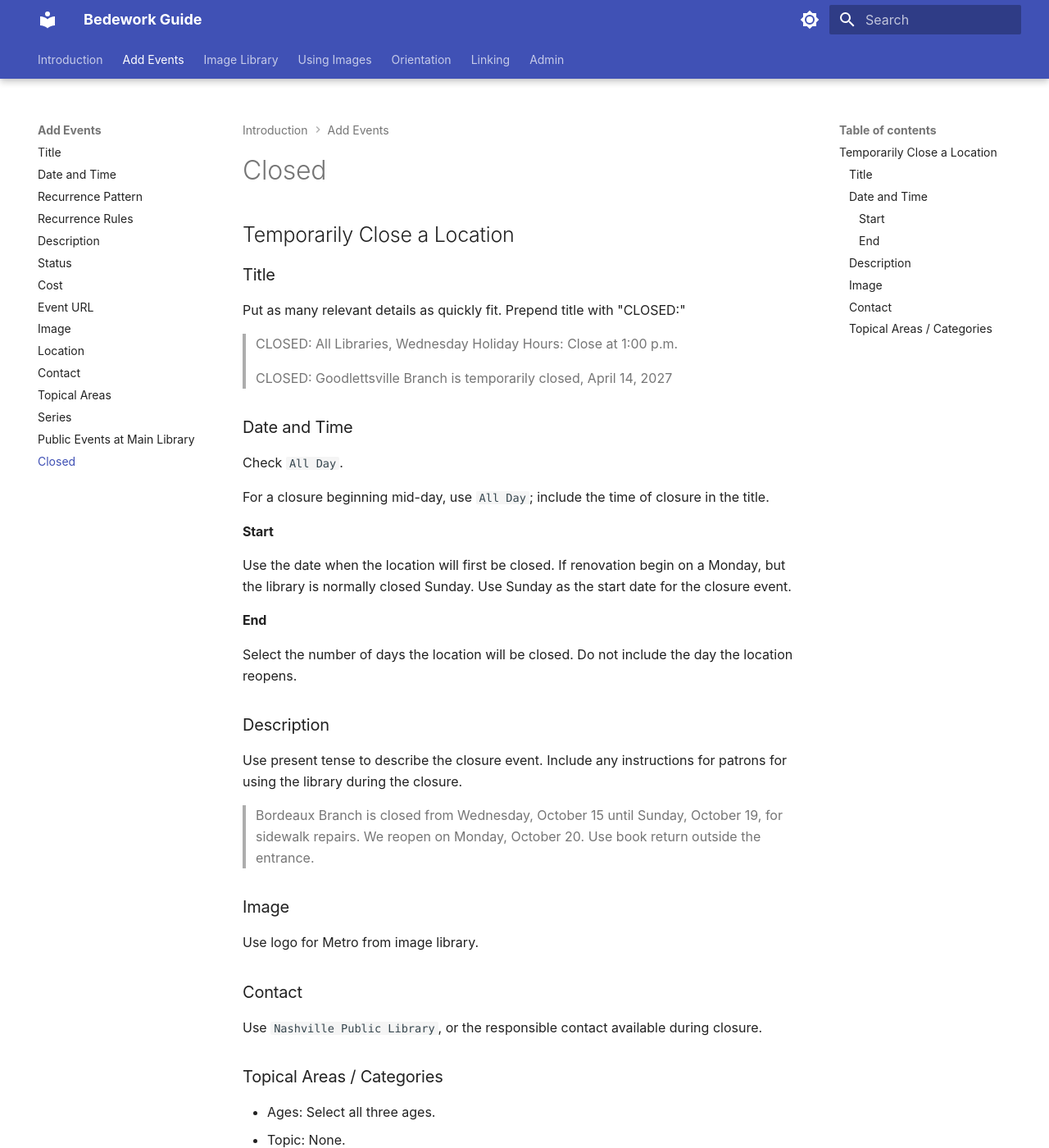
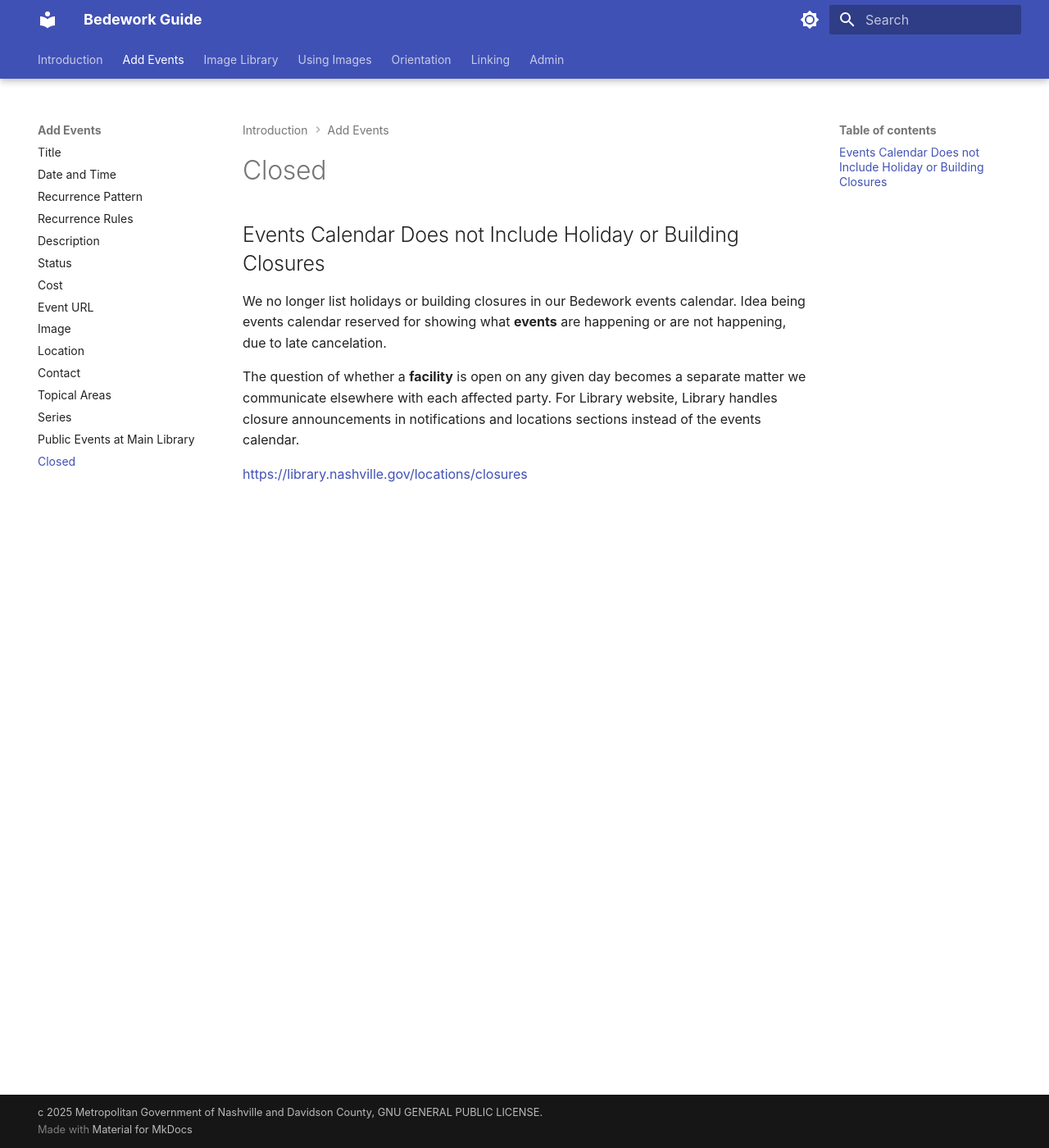
Before and after one commit to Nashville-Public-Library/bedework-docs, an MkDocs documentation site: the page built from docs/add-events/closed.md, in a window 1280 px wide and 1400 px high. Shown: the whole window at 82% size. Built offline with MkDocs 1.6.1 and Material for MkDocs 9.7.7, drawn with Linux system fonts in a browser that asks for light colours; some of the changed text lies outside the part shown.

Commit message:
Updaing Closed section, we don't close on events calendar. We close elsehwere.

```diff
--- a/docs/add-events/closed.md
+++ b/docs/add-events/closed.md
@@ -5,47 +5,10 @@ sidebar_position: 15
 
 # Closed
 
-## Temporarily Close a Location
+## Events Calendar Does not Include Holiday or Building Closures
 
-### Title
+We no longer list holidays or building closures in our Bedework events calendar. Idea being events calendar reserved for showing what **events** are happening or are not happening, due to late cancelation.
 
-Put as many relevant details as quickly fit. Prepend title with "CLOSED:"
+The question of whether a **facility** is open on any given day becomes a separate matter we communicate elsewhere with each affected party. For Library website, Library handles closure announcements in notifications and locations sections instead of the events calendar.
 
-> CLOSED: All Libraries, Wednesday Holiday Hours: Close at 1:00 p.m.
-
-> CLOSED: Goodlettsville Branch is temporarily closed, April 14, 2027
-
-### Date and Time
-
-Check `All Day`.
-
-For a closure beginning mid-day, use `All Day`; include the time of closure in the title.
-
-#### Start
-
-Use the date when the location will first be closed. If renovation begin on a Monday, but the library is normally closed Sunday. Use Sunday as the start date for the closure event.
-
-#### End
-
-Select the number of days the location will be closed. Do not include the day the location reopens.
-
-### Description
-
-Use present tense to describe the closure event. Include any instructions for patrons for using the library during the closure.
-
-> Bordeaux Branch is closed from Wednesday, October 15 until Sunday, October 19, for sidewalk repairs. We reopen on Monday, October 20. Use book return outside the entrance.
-
-### Image
-
-Use logo for Metro from image library.
-
-### Contact
-
-Use `Nashville Public Library`, or the responsible contact available during closure.
-
-### Topical Areas / Categories
-
-- Ages: Select all three ages.
-- Topic: None.
-- Locations: Choose location if matches any of the Locations browse categories.
-- Series: Choose `Closed`. For closure lasting longer than three days, choose `Exhibits`, to list with ongoing events.
+[https://library.nashville.gov/locations/closures](https://library.nashville.gov/locations/closures)
```
